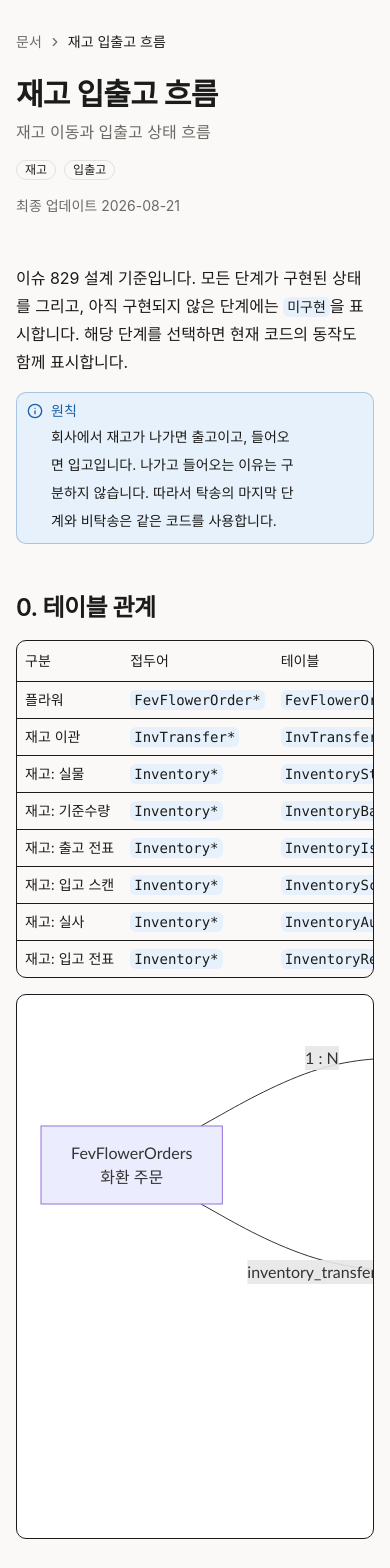
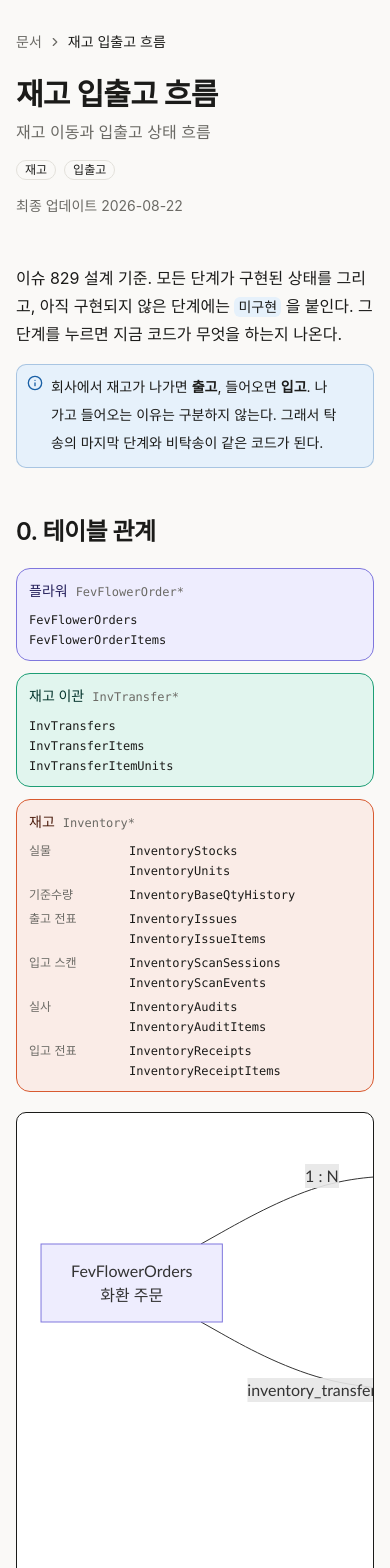
Before and after one commit to riverspace9/share, a Next.js app: page /share/documents/inventory-flow in a window 390 px wide. Shown: the top 1568 px of the page. Built offline with nearby package versions, Linux system fonts and the light colour scheme.

Commit message:
fix: 재고 문서 관계와 탐색 복원

```diff
--- a/app/globals.css
+++ b/app/globals.css
@@ -52,6 +52,15 @@
   --success-foreground: #EAF3DE;
   --warning: #854F0B;
   --warning-foreground: #FAEEDA;
+  --diagram-flower-fill: #EEEDFE;
+  --diagram-flower-stroke: #7F77DD;
+  --diagram-flower-text: #26215C;
+  --diagram-transfer-fill: #E1F5EE;
+  --diagram-transfer-stroke: #1D9E75;
+  --diagram-transfer-text: #04342C;
+  --diagram-inventory-fill: #FAECE7;
+  --diagram-inventory-stroke: #D85A30;
+  --diagram-inventory-text: #4A1B0C;
   --border: #e3e1db;
   --input: var(--border);
   --ring: var(--primary);
@@ -80,6 +89,15 @@
     --success-foreground: #27500A;
     --warning: #EF9F27;
     --warning-foreground: #633806;
+    --diagram-flower-fill: #3C3489;
+    --diagram-flower-stroke: #AFA9EC;
+    --diagram-flower-text: #EEEDFE;
+    --diagram-transfer-fill: #27500A;
+    --diagram-transfer-stroke: #97C459;
+    --diagram-transfer-text: #EAF3DE;
+    --diagram-inventory-fill: #633806;
+    --diagram-inventory-stroke: #EF9F27;
+    --diagram-inventory-text: #FAEEDA;
     --border: #33333a;
     --input: var(--border);
     --ring: var(--primary);
@@ -95,3 +113,39 @@
   background: var(--background);
   color: var(--foreground);
 }
+
+.mermaid-diagram .diagram-flower > rect {
+  fill: var(--diagram-flower-fill) !important;
+  stroke: var(--diagram-flower-stroke) !important;
+}
+
+.mermaid-diagram .diagram-transfer > rect {
+  fill: var(--diagram-transfer-fill) !important;
+  stroke: var(--diagram-transfer-stroke) !important;
+}
+
+.mermaid-diagram .diagram-inventory > rect {
+  fill: var(--diagram-inventory-fill) !important;
+  stroke: var(--diagram-inventory-stroke) !important;
+}
+
+.mermaid-diagram .diagram-flower .label {
+  color: var(--diagram-flower-text) !important;
+}
+
+.mermaid-diagram .diagram-transfer .label {
+  color: var(--diagram-transfer-text) !important;
+}
+
+.mermaid-diagram .diagram-inventory .label {
+  color: var(--diagram-inventory-text) !important;
+}
+
+.mermaid-diagram .cluster rect {
+  fill: var(--card) !important;
+  stroke: var(--border) !important;
+}
+
+.mermaid-diagram .cluster-label span {
+  color: var(--foreground) !important;
+}
--- a/components/documents/mermaid-diagram.tsx
+++ b/components/documents/mermaid-diagram.tsx
@@ -97,7 +97,7 @@
       <div
         aria-label={title}
         aria-busy={svg ? undefined : true}
-        className="min-w-max p-4 md:min-w-0 [&_svg]:h-auto [&_svg]:w-[var(--mermaid-natural-width)] [&_svg]:max-w-none md:[&_svg]:w-full md:[&_svg]:max-w-[var(--mermaid-natural-width)]"
+        className="mermaid-diagram min-w-max p-4 md:min-w-0 [&_svg]:h-auto [&_svg]:w-[var(--mermaid-natural-width)] [&_svg]:max-w-none md:[&_svg]:w-full md:[&_svg]:max-w-[var(--mermaid-natural-width)]"
         dangerouslySetInnerHTML={svg ? { __html: svg } : undefined}
         role="img"
       />
--- a/components/ui/button.tsx
+++ b/components/ui/button.tsx
@@ -26,6 +26,7 @@
         xs: "h-6 gap-1 rounded-[min(var(--radius-md),10px)] px-2 text-xs in-data-[slot=button-group]:rounded-lg has-data-[icon=inline-end]:pr-1.5 has-data-[icon=inline-start]:pl-1.5 [&_svg:not([class*='size-'])]:size-3",
         sm: "h-7 gap-1 rounded-[min(var(--radius-md),12px)] px-2.5 text-[0.8rem] in-data-[slot=button-group]:rounded-lg has-data-[icon=inline-end]:pr-1.5 has-data-[icon=inline-start]:pl-1.5 [&_svg:not([class*='size-'])]:size-3.5",
         lg: "h-9 gap-1.5 px-2.5 has-data-[icon=inline-end]:pr-2 has-data-[icon=inline-start]:pl-2",
+        step: "h-24 min-w-32 flex-col items-start gap-1 px-3 py-3 text-left whitespace-normal",
         icon: "size-8",
         "icon-xs":
           "size-6 rounded-[min(var(--radius-md),10px)] in-data-[slot=button-group]:rounded-lg [&_svg:not([class*='size-'])]:size-3",
--- a/content/diagrams.ts
+++ b/content/diagrams.ts
@@ -1,13 +1,4 @@
-export const inventoryFlowDiagram = `---
-config:
-  themeCSS: |
-    .accent > rect { fill: var(--accent) !important; stroke: var(--accent-foreground) !important; }
-    .success > rect { fill: var(--success-foreground) !important; stroke: var(--success) !important; }
-    .warning > rect { fill: var(--warning-foreground) !important; stroke: var(--warning) !important; }
-    .accent .label, .success .label, .warning .label { color: var(--foreground) !important; }
-    .accent .label text, .success .label text, .warning .label text { fill: var(--foreground) !important; }
----
-flowchart LR
+export const inventoryFlowDiagram = `flowchart LR
   FO["FevFlowerOrders
 화환 주문"]
   FOI["FevFlowerOrderItems
@@ -50,19 +41,11 @@
   SS -->|"1 : N"| SE
   SS -->|"receipt_id"| RC
   UN -->|"last_issue_id"| IS
-  class FO,FOI accent
-  class TR,TRI,TRU success
-  class ST,UN,IS,ISI,RC,RCI,SS,SE,BQH warning`
+  class FO,FOI diagram-flower
+  class TR,TRI,TRU diagram-transfer
+  class ST,UN,IS,ISI,RC,RCI,SS,SE,BQH diagram-inventory`
 
-export const inventoryHeaderItemDiagram = `---
-config:
-  themeCSS: |
-    .success > rect { fill: var(--success-foreground) !important; stroke: var(--success) !important; }
-    .warning > rect { fill: var(--warning-foreground) !important; stroke: var(--warning) !important; }
-    .success .label, .warning .label { color: var(--foreground) !important; }
-    .success .label text, .warning .label text { fill: var(--foreground) !important; }
----
-flowchart LR
+export const inventoryHeaderItemDiagram = `flowchart LR
   IS["InventoryIssues
 전표 1행"] -->|"1 : N"| ISI["InventoryIssueItems
 품목 N행"]
@@ -75,20 +58,10 @@
   AU["InventoryAudits
 실사 1행"] -->|"1 : N"| AUI["InventoryAuditItems
 품목 N행"]
-  class TR,TRI success
-  class IS,ISI,RC,RCI,AU,AUI warning`
+  class TR,TRI diagram-transfer
+  class IS,ISI,RC,RCI,AU,AUI diagram-inventory`
 
-export const inventoryTransferBoundaryDiagram = `---
-config:
-  themeCSS: |
-    .success > rect { fill: var(--success-foreground) !important; stroke: var(--success) !important; }
-    .warning > rect { fill: var(--warning-foreground) !important; stroke: var(--warning) !important; }
-    .success .label, .warning .label { color: var(--foreground) !important; }
-    .success .label text, .warning .label text { fill: var(--foreground) !important; }
-    .cluster rect { fill: var(--card) !important; stroke: var(--border) !important; }
-    .cluster-label text, .cluster-label span { fill: var(--foreground) !important; color: var(--foreground) !important; }
----
-flowchart TD
+export const inventoryTransferBoundaryDiagram = `flowchart TD
   TR["InvTransfers
 이동 지시"] -->|"issue_id"| IS
   TR -->|"receipt_id"| RC
@@ -100,8 +73,8 @@
     IS["InventoryIssues
 상차 때 생성"]
   end
-  class TR success
-  class IS,RC warning`
+  class TR diagram-transfer
+  class IS,RC diagram-inventory`
 
 export const consignmentFeeDiagram = `flowchart LR
   A[기본 탁송비] --> B[수량 확인]
--- a/content/documents/inventory-flow.mdx
+++ b/content/documents/inventory-flow.mdx
@@ -1,46 +1,33 @@
 import { Callout, MermaidDiagram } from '@/components/documents'
 import {
-  inventoryFlowDiagram,
   inventoryHeaderItemDiagram,
   inventoryTransferBoundaryDiagram,
 } from '@/content/diagrams'
 import { InventoryFlowExplorer } from '@/features/inventory-flow/inventory-flow-explorer'
+import { InventoryRelationshipOverview } from '@/features/inventory-flow/inventory-relationship-overview'
 
 export const documentMeta = {
   slug: 'inventory-flow',
   title: '재고 입출고 흐름',
   summary: '재고 이동과 입출고 상태 흐름',
-  updatedAt: '2026-08-21',
+  updatedAt: '2026-08-22',
   order: 10,
   tags: ['재고', '입출고'],
 }
 
-이슈 829 설계 기준입니다. 모든 단계가 구현된 상태를 그리고, 아직 구현되지 않은 단계에는 `미구현`을 표시합니다. 해당 단계를 선택하면 현재 코드의 동작도 함께 표시합니다.
+이슈 829 설계 기준. 모든 단계가 구현된 상태를 그리고, 아직 구현되지 않은 단계에는 `미구현` 을 붙인다. 그 단계를 누르면 지금 코드가 무엇을 하는지 나온다.
 
-<Callout variant="info" title="원칙">
-회사에서 재고가 나가면 출고이고, 들어오면 입고입니다. 나가고 들어오는 이유는 구분하지 않습니다. 따라서 탁송의 마지막 단계와 비탁송은 같은 코드를 사용합니다.
+<Callout variant="info">
+회사에서 재고가 나가면 **출고**, 들어오면 **입고**. 나가고 들어오는 이유는 구분하지 않는다. 그래서 탁송의 마지막 단계와 비탁송이 같은 코드가 된다.
 </Callout>
 
-## 0. 테이블 관계
-
-| 구분 | 접두어 | 테이블 |
-|---|---|---|
-| 플라워 | `FevFlowerOrder*` | `FevFlowerOrders`, `FevFlowerOrderItems` |
-| 재고 이관 | `InvTransfer*` | `InvTransfers`, `InvTransferItems`, `InvTransferItemUnits` |
-| 재고: 실물 | `Inventory*` | `InventoryStocks`, `InventoryUnits` |
-| 재고: 기준수량 | `Inventory*` | `InventoryBaseQtyHistory` |
-| 재고: 출고 전표 | `Inventory*` | `InventoryIssues`, `InventoryIssueItems` |
-| 재고: 입고 스캔 | `Inventory*` | `InventoryScanSessions`, `InventoryScanEvents` |
-| 재고: 실사 | `Inventory*` | `InventoryAudits`, `InventoryAuditItems` |
-| 재고: 입고 전표 | `Inventory*` | `InventoryReceipts`, `InventoryReceiptItems` |
-
-<MermaidDiagram code={inventoryFlowDiagram} title="재고 입출고 테이블 관계" />
+<InventoryRelationshipOverview />
 
 ## 1. 개념
 
 ### 현재 상태와 발생한 사건을 다른 테이블에 나눈다
 
-재고 테이블은 지금 몇 개가 있는지를 저장하는 테이블과 나가고 들어온 사건을 기록하는 테이블로 나뉩니다. 이 구분이 첫 번째 기준입니다.
+재고 테이블은 두 종류다. 지금 몇 개가 있는지를 저장하는 테이블과, 나가고 들어온 사건을 기록하는 테이블이다. 이 구분이 첫 번째 기준이다.
 
 | 역할 | 테이블 |
 |---|---|
@@ -54,34 +41,29 @@
 
 | 구분 | 테이블 | 내용 |
 |---|---|---|
-| 현재 재고 | `InventoryStocks`, `InventoryUnits` | 보유 수량과 보유 실물 |
-| 출고 | `InventoryIssues`, `InventoryIssueItems` | 출고 전표 |
-| 입고 | `InventoryReceipts`, `InventoryReceiptItems` | 입고 전표 |
-| 이동 지시 | `InvTransfers`, `InvTransferItems`, `InvTransferItemUnits` | 출발 회사와 도착 회사 |
-| 작업 절차 | `InventoryScanSessions`, `InventoryScanEvents`, `InventoryAudits`, `InventoryAuditItems` | 스캔과 실사 진행 기록 |
+| 현재 재고 | `InventoryStocks · InventoryUnits` | 보유 수량과 보유 실물 |
+| 출고 | `InventoryIssues + Items` | 출고 전표 |
+| 입고 | `InventoryReceipts + Items` | 입고 전표 |
+| 이동 지시 | `InvTransfers + Items + ItemUnits` | 출발 회사와 도착 회사 |
+| 작업 절차 | `InventoryScanSessions + Events · InventoryAudits + Items` | 스캔과 실사 진행 기록 |
 
-출고를 유발한 주문인 `FevFlowerOrders`, `FevFlowerOrderItems`와 기준수량 변경 이력인 `InventoryBaseQtyHistory`를 더해 16개입니다.
+여기에 `FevFlowerOrders` + `FevFlowerOrderItems`(출고를 유발한 주문)와 `InventoryBaseQtyHistory`(기준수량 변경 이력)를 더해 16개다.
 
 ### 헤더와 품목 행으로 나뉜 구조가 넷이다
 
-출고, 입고, 이동, 실사는 같은 구조입니다. 헤더 1행이 사건 1건이고 품목 행이 그 사건에 포함된 품목입니다. 헤더에는 주체, 시각, 대상 회사가 있고 품목 행에는 품목코드와 수량이 있습니다.
-
-- `InventoryIssues` 1행은 `InventoryIssueItems` N행을 가집니다.
-- `InventoryReceipts` 1행은 `InventoryReceiptItems` N행을 가집니다.
-- `InvTransfers` 1행은 `InvTransferItems` N행을 가집니다.
-- `InventoryAudits` 1행은 `InventoryAuditItems` N행을 가집니다.
+넷이 같은 구조다. 헤더 1행이 사건 1건이고 품목 행이 그 사건에 포함된 품목이다. 헤더에는 주체와 시각과 대상 회사가 있고, 품목 행에는 품목코드와 수량이 있다.
 
 <MermaidDiagram code={inventoryHeaderItemDiagram} title="헤더와 품목 행 관계" />
 
 ### 핵심 관계는 이동이 전표 두 건을 참조하는 것이다
 
-회사 사이 이동 1건은 출고 전표 1건과 입고 전표 1건을 만듭니다. 출발 회사에서 나간 사건과 도착 회사로 들어온 사건이 별개로 기록되고, `InvTransfers.issue_id`와 `InvTransfers.receipt_id`가 두 전표를 참조합니다.
+회사 사이 이동 1건은 출고 전표 1건과 입고 전표 1건을 만든다. 출발 회사에서 나간 사건과 도착 회사로 들어온 사건이 별개로 기록되고, `InvTransfers`가 두 전표를 참조한다.
 
 <MermaidDiagram code={inventoryTransferBoundaryDiagram} title="회사 사이 이동과 출고ㆍ입고 전표 관계" />
 
 ### 보유 재고를 수량 단위와 개별 단위로 나눠 저장한다
 
-조사용품은 QR이 부착되어 있어 수량뿐 아니라 어느 바코드를 보유했는지까지 저장합니다. 근조기ㆍ축기는 QR이 없어 수량만 저장합니다. 따라서 조사용품에만 `InventoryUnits` 행이 존재합니다.
+조사용품은 QR이 부착되어 있어 수량뿐 아니라 어느 바코드를 보유했는지까지 저장한다. 근조기ㆍ축기는 QR이 없어 수량만 저장한다. 그래서 조사용품에만 `InventoryUnits` 행이 존재한다.
 
 | 테이블 | 단위 | 대상 |
 |---|---|---|
@@ -90,41 +72,45 @@
 
 ### 현재고는 재고유형과 무관하게 InventoryStocks.qty로 통일한다
 
-두 재고유형이 같은 컬럼을 현재고로 읽고, 예약과 차감도 같은 컬럼을 봅니다. `base_qty`는 지점별로 몇 개를 두어야 하는지를 정한 목표치이고 현재고를 만들지 않습니다.
+두 재고유형이 같은 컬럼을 현재고로 읽고, 예약과 차감도 같은 컬럼을 본다. `base_qty`는 지점별로 몇 개를 두어야 하는지를 정한 목표치로만 남고 현재고를 만들지 않는다.
 
-| 항목 | 조사용품 | 근조기ㆍ축기 |
+| | 조사용품 | 근조기ㆍ축기 |
 |---|---|---|
 | 현재고 | `InventoryStocks.qty` | `InventoryStocks.qty` |
 | 가용재고 | `qty - reserved_qty` | `qty - reserved_qty` |
 | `base_qty` | 미사용 | 보유 목표치 |
 
-<Callout variant="warning" title="미구현">
-근조기ㆍ축기 재고 화면은 `base_qty - 사용수량`을 현재고로 계산합니다(`ceremonial-flag-inventory.service.ts:155`, `:286`). `qty`를 늘리는 경로가 근조기에 없어 dev 재고 8,236행 중 `qty > 0`인 행은 1,807행입니다. 반면 이동 예약은 유형 구분 없이 `qty - reserved_qty`를 봅니다(`inventory-transfer.service.ts:931`). 근조기가 담긴 탁송 주문은 상품 준비 처리에서 막힙니다. 통일하려면 화면 산출식을 `qty`로 교체하고, 반납 입고의 `qty` 증가, `CONSUME` 출고의 `qty` 차감, 실사 완료의 근조기 `qty` 반영을 구현해야 합니다. 기존 행은 `base_qty - 사용수량`으로 한 번 채웁니다.
+<Callout variant="warning" title="아직 구현되지 않았다">
+근조기ㆍ축기 재고 화면은 `base_qty - 사용수량`을 현재고로 계산한다(`ceremonial-flag-inventory.service.ts:155`, `:286`). `qty`를 늘리는 경로가 근조기에 없어 dev 재고 8,236행 중 `qty > 0`인 행이 1,807행이다. 반면 이동 예약은 유형 구분 없이 `qty - reserved_qty`를 보므로(`inventory-transfer.service.ts:931`), 근조기가 담긴 탁송 주문은 상품 준비 처리에서 막힌다. 통일에 필요한 것은 넷이다. 화면 산출식을 `qty`로 교체, 반납 입고의 `qty` 증가, `CONSUME` 출고의 `qty` 차감, 실사 완료의 근조기 `qty` 반영. 기존 행은 `base_qty - 사용수량`으로 한 번 채운다.
 </Callout>
 
 ### 출고와 입고를 별도 테이블로 둔 근거
 
-이동 테이블 하나에 유형 컬럼을 두는 설계도 성립합니다. 이 설계에도 일부 적용되어 있습니다. `InvTransfers.transfer_type`은 `TRANSFER` 또는 `DELIVERY`이고 `destination_company_id`는 nullable이므로, 도착 회사가 없는 자사 배송을 그 조합으로 표현합니다.
+이동 테이블 하나에 유형 컬럼을 두는 설계도 성립한다. 이 설계에도 일부 적용되어 있다. `InvTransfers.transfer_type`(`TRANSFER` / `DELIVERY`)이 있고 `destination_company_id`는 nullable이므로, 도착 회사가 없는 자사 배송을 그 조합으로 표현한다.
 
-전표를 별도로 둔 직접적인 이유는 `InventoryReceipts`가 이미 존재한다는 점입니다. 이 테이블은 2026-07-02부터 존재하고 입고 스캔 화면이 연결되어 있습니다. 이슈 829는 없던 출고 쪽을 대칭으로 추가하는 범위이며 두 테이블을 통합하는 범위는 아닙니다.
+그럼에도 전표를 별도로 둔 직접적 이유는 **`InventoryReceipts`가 이미 존재했다는 것**이다. 이 테이블은 2026-07-02부터 있었고 입고 스캔 화면이 여기에 연결되어 있다. 이슈 829는 없던 출고 쪽을 대칭으로 추가한 작업이고, 두 테이블의 통합 여부를 재검토한 작업이 아니다.
 
-| 항목 | 입고 전표 | 출고 전표 |
+통합을 어렵게 하는 구조적 차이는 셋이다.
+
+| | 입고 전표 | 출고 전표 |
 |---|---|---|
 | 상태 | 기본값 `IN_PROGRESS`. 스캔 진행 중에는 미완료 상태 | 기본값 `COMPLETED`. 생성 시점에 완료 |
 | 채번 | `receipt_no` | `issue_no` |
 | 연결 테이블 | `InventoryScanSessions.receipt_id` | `InventoryUnits.last_issue_id` |
 
-한 테이블로 통합하면 `IN_PROGRESS`가 출고 행에서 의미 없는 값이 되고 채번도 유형별로 분리해야 합니다. 스캔 세션은 입고에만 연결되고 출고에는 스캔 절차가 없습니다.
+한 테이블로 통합하면 `IN_PROGRESS`가 출고 행에서 의미 없는 값이 되고, 채번도 유형별로 분리해야 한다. 스캔 세션은 입고에만 연결되고 출고에는 스캔 절차가 없다.
 
-전표는 회사 하나를 기준으로 1건씩 생성됩니다. 상대 회사가 우리 회사이면 2건이고, 아니면 1건입니다. 물류센터는 `OrgCompanies`에 등록하지만 재고를 우리가 관리하지 않습니다. 따라서 물류센터가 상대 회사인 입고에는 출고 전표가 생기지 않습니다. 물류센터가 우리 화면에서 출고를 기록하는 절차가 없기 때문입니다.
+전표를 분리한 결과로 기록 규칙이 단순해진다. **전표는 회사 하나를 기준으로 1건씩 생성된다.** 상대 회사가 우리 회사이면 2건, 아니면 1건이다.
+
+물류센터는 `OrgCompanies`에 등록하지만 재고를 우리가 관리하지 않는다. 그래서 상대 회사가 우리 회사인데도 출고 전표가 생기지 않는다. 물류센터가 우리 화면에서 출고를 찍는 절차가 없기 때문이다.
 
 | 사건 | 출고 전표 | 입고 전표 |
 |---|---|---|
-| 지점에서 지점으로 탁송 | 출발 지점에 1건 (`TRANSFER`) | 도착 지점에 1건 (`TRANSFER`) |
-| 지점에서 장례식장으로 배송 | 1건 (`CONSUME`) | 없음 |
-| 물류센터에서 지점으로 입고 | 없음 | 1건 (`TRANSFER`) |
+| 지점 → 지점 (탁송) | 출발 지점에 1건 (`TRANSFER`) | 도착 지점에 1건 (`TRANSFER`) |
+| 지점 → 장례식장 (배송) | 1건 (`CONSUME`) | 없음 |
+| 물류센터 → 지점 (입고) | 없음 | 1건 (`TRANSFER`) |
 
-근조기ㆍ축기 사용수량은 `issue_type = 'CONSUME'`인 전표만 집계합니다. 지점 간 이동(`TRANSFER`)은 회사 외부로 나간 것이 아니므로 사용수량에 포함하지 않습니다.
+이 구분이 실제로 사용되는 예가 근조기ㆍ축기 사용수량이다. 지점 간 이동(`TRANSFER`)은 회사 외부로 나간 것이 아니므로 사용수량에 포함하지 않는다. 현재는 `issue_type`이 `CONSUME`인지만 확인하면 되고, 이동 테이블 하나로 관리했다면 도착 회사 유무로 매번 판별해야 한다.
 
 ## 2. 흐름 탐색
 
@@ -132,20 +118,16 @@
 
 ## 상태 값
 
-- `InvTransfers.status`: `PREPARING` / `IN_TRANSIT` / `COMPLETED` / `CANCELLED`
-- `InvTransfers.transfer_type`: `TRANSFER`(지점 간) / `DELIVERY`(자사 배송)
-- `InventoryUnits.status`: `IN_STOCK` / `RESERVED` / `IN_TRANSIT` / `CONSUMED`
-- `inventory_type`: `FUNERAL_SUPPLIES` / `CONDOLENCE_FLAG` / `CONGRATULATORY_FLAG`
-- `InventoryIssues.issue_type`: `TRANSFER`(회사 간 이동) / `CONSUME`(외부로 나감)
-- `InventoryReceipts.receipt_type`: `EXTERNAL` / `RETURN` / `TRANSFER`
-- `FevFlowerOrders.order_status`: `ORDERED` / `CONFIRMED` / `DELIVERING` / `DELIVERED` / `CANCELLED`
-- `consignment_type`: `DEPARTURE` / `ARRIVAL` / `null`(비탁송)
-- `InventoryScanEvents.result_code`: `NORMAL` / `EXCESS` / `UNPLANNED` / `UNKNOWN_ITEM` / `DUPLICATE`
+`InvTransfers.status` `PREPARING` / `IN_TRANSIT` / `COMPLETED` / `CANCELLED` · `InvTransfers.transfer_type` `TRANSFER`(지점 간) / `DELIVERY`(자사 배송)<br />
+`InventoryUnits.status` `IN_STOCK` / `RESERVED` / `IN_TRANSIT` / `CONSUMED` · `inventory_type` `FUNERAL_SUPPLIES` / `CONDOLENCE_FLAG` / `CONGRATULATORY_FLAG`<br />
+`InventoryIssues.issue_type` `TRANSFER`(회사 간 이동) / `CONSUME`(외부로 나감) · `InventoryReceipts.receipt_type` `EXTERNAL` / `RETURN` / `TRANSFER`<br />
+`FevFlowerOrders.order_status` `ORDERED` / `CONFIRMED` / `DELIVERING` / `DELIVERED` / `CANCELLED` · `consignment_type` `DEPARTURE` / `ARRIVAL` / `null`(비탁송)<br />
+`InventoryScanEvents.result_code` `NORMAL` / `EXCESS` / `UNPLANNED` / `UNKNOWN_ITEM` / `DUPLICATE`
 
-현재고는 재고유형과 무관하게 `InventoryStocks.qty`입니다. 가용재고는 `qty - reserved_qty`이며 두 유형이 같습니다. 근조기ㆍ축기의 `base_qty`와 조사용품의 `min_qty`(화면 라벨 '안전 재고')는 몇 개 있어야 하는지를 정한 목표치이고 현재고를 만들지 않습니다. 모자라면 그만큼 채우는 방식입니다. 근조기ㆍ축기는 화면에서 `잔여 < 기준`일 때 입고 버튼을 활성화하고 조사용품은 물류센터가 보충을 판단합니다. 커머스의 안전재고처럼 발주량을 따로 계산하거나 미달 경고를 내지 않습니다. 두 컬럼의 통합은 후속 과제입니다.
+**현재고는 재고유형과 무관하게 `InventoryStocks.qty` 다.** 가용재고는 `qty - reserved_qty` 이고 이것도 두 유형이 같다. 근조기ㆍ축기의 `base_qty` 와 조사용품의 `min_qty`(화면 라벨 '안전 재고')는 둘 다 **몇 개 있어야 하는지를 정한 목표치**이고 현재고를 만들지 않는다. 모자라면 그만큼 채우는 방식이라 성격이 같다. 근조기·축기는 우리 화면이 판정해 `잔여 < 기준`일 때 입고 버튼을 활성화하고, 조사용품은 물류센터가 판정해 보충한다. 커머스의 안전재고처럼 발주량을 따로 계산하거나 미달 경고를 내지 않는다. 두 컬럼을 하나로 합치는 것은 뒤로 미뤄 둔 과제다.
 
-근조기ㆍ축기 사용수량은 확정 출고 합에서 확정 반납입고 합을 뺀 값이며 얼마나 나갔는지를 보여주는 기록입니다. 출고는 `issue_type = 'CONSUME'` 전표만 집계하고 `TRANSFER`는 회사 사이 이동이므로 집계하지 않습니다. 반납은 완료된 입고 전표를 유형과 무관하게 모두 차감합니다. `RETURN`만 집계하도록 제한하지 않아 탁송 하차가 만드는 `TRANSFER` 입고 전표도 함께 차감됩니다. 옛 출고 테이블인 `FsmsSupplyShipments`는 재고에서 읽지 않고 실적의 인력지원 건수 원장으로 남아 있습니다.
+**근조기ㆍ축기 사용수량**은 확정 출고 합에서 확정 반납입고 합을 뺀 값이고 얼마나 나갔는지를 보여주는 기록이다. 출고는 `issue_type = 'CONSUME'` 전표만 세고 TRANSFER 는 회사 사이 이동이라 세지 않는다. 반납은 완료된 입고 전표를 유형과 무관하게 전부 차감한다. RETURN 만 세도록 좁혀져 있지 않아 탁송 하차가 만드는 TRANSFER 입고 전표도 함께 차감된다. 옛 출고 테이블(`FsmsSupplyShipments`)은 재고가 더 이상 읽지 않고, 실적의 인력지원 건수 원장으로 남아 있다.
 
-수량과 실물은 층이 다릅니다. `InventoryStocks.qty`는 품목별 현재고이고 `InventoryUnits`는 조사용품 바코드 한 개가 한 행입니다. 유닛은 그 수량 안의 어느 실물이 어디 있는지를 가리키며 별도의 재고 셈이 아닙니다. 두 값이 다르면 실사가 `qty`를 실물에 맞춥니다.
+**수량과 실물은 층이 다르다.** `InventoryStocks.qty` 가 품목별 현재고이고, `InventoryUnits` 는 조사용품 바코드 한 개가 한 행이다. 유닛은 그 수량 안의 어느 실물이 어디 있는지를 가리키는 것이지 별도의 재고 셈이 아니다. 두 값이 어긋나면 실사가 `qty` 를 실물에 맞춘다.
 
-재고유형은 전표 헤더가 아니라 품목 행이 가집니다. 한 이동에 조사용품과 근조기가 섞일 수 있으므로 전표 한 건이 유형이 다른 품목을 함께 담습니다.
+**재고유형은 전표 헤더가 아니라 품목 행이 갖는다.** 한 이동에 조사용품과 근조기가 섞일 수 있으므로, 전표 한 건이 유형이 다른 품목을 함께 담는다.
--- /dev/null
+++ b/features/inventory-flow/inventory-relationship-overview.tsx
@@ -0,0 +1,116 @@
+import * as React from 'react'
+
+import {
+  Card,
+  CardContent,
+  CardHeader,
+  CardTitle,
+} from '@/components/ui/card'
+import { MermaidDiagram } from '@/components/documents/mermaid-diagram'
+import { inventoryFlowDiagram } from '@/content/diagrams'
+import { cn } from '@/lib/utils'
+
+interface TableGroupSection {
+  label?: string
+  tables: readonly string[]
+}
+
+interface TableGroup {
+  title: string
+  prefix: string
+  cardClassName: string
+  titleClassName: string
+  sections: readonly TableGroupSection[]
+}
+
+const tableGroups: readonly TableGroup[] = [
+  {
+    title: '플라워',
+    prefix: 'FevFlowerOrder*',
+    cardClassName: 'border-[var(--diagram-flower-stroke)] bg-[var(--diagram-flower-fill)] ring-0',
+    titleClassName: 'text-[var(--diagram-flower-text)]',
+    sections: [
+      { tables: ['FevFlowerOrders', 'FevFlowerOrderItems'] },
+    ],
+  },
+  {
+    title: '재고 이관',
+    prefix: 'InvTransfer*',
+    cardClassName: 'border-[var(--diagram-transfer-stroke)] bg-[var(--diagram-transfer-fill)] ring-0',
+    titleClassName: 'text-[var(--diagram-transfer-text)]',
+    sections: [
+      { tables: ['InvTransfers', 'InvTransferItems', 'InvTransferItemUnits'] },
+    ],
+  },
+  {
+    title: '재고',
+    prefix: 'Inventory*',
+    cardClassName: 'border-[var(--diagram-inventory-stroke)] bg-[var(--diagram-inventory-fill)] ring-0',
+    titleClassName: 'text-[var(--diagram-inventory-text)]',
+    sections: [
+      { label: '실물', tables: ['InventoryStocks', 'InventoryUnits'] },
+      { label: '기준수량', tables: ['InventoryBaseQtyHistory'] },
+      { label: '출고 전표', tables: ['InventoryIssues', 'InventoryIssueItems'] },
+      { label: '입고 스캔', tables: ['InventoryScanSessions', 'InventoryScanEvents'] },
+      { label: '실사', tables: ['InventoryAudits', 'InventoryAuditItems'] },
+      { label: '입고 전표', tables: ['InventoryReceipts', 'InventoryReceiptItems'] },
+    ],
+  },
+]
+
+function TableGroupCard({ group }: { group: TableGroup }) {
+  return (
+    <Card
+      aria-label={`${group.title} 테이블`}
+      className={cn('border lg:min-h-60', group.cardClassName)}
+      role="group"
+      size="sm"
+    >
+      <CardHeader>
+        <CardTitle className="flex items-baseline gap-2">
+          <span className={group.titleClassName}>{group.title}</span>
+          <code className="font-mono text-xs font-normal text-muted-foreground">
+            {group.prefix}
+          </code>
+        </CardTitle>
+      </CardHeader>
+      <CardContent className="flex flex-col gap-2">
+        {group.sections.map((section, sectionIndex) => (
+          <div
+            key={section.label ?? sectionIndex}
+            className={cn(
+              'flex flex-col gap-1',
+              section.label && 'grid grid-cols-[5.5rem_minmax(0,1fr)] gap-x-3'
+            )}
+          >
+            {section.label ? (
+              <span className="text-xs text-muted-foreground">{section.label}</span>
+            ) : null}
+            <div className={cn('flex flex-col gap-1', section.label && 'grid sm:grid-cols-2')}>
+              {section.tables.map((table) => (
+                <code key={table} className="font-mono text-xs text-foreground">
+                  {table}
+                </code>
+              ))}
+            </div>
+          </div>
+        ))}
+      </CardContent>
+    </Card>
+  )
+}
+
+export function InventoryRelationshipOverview() {
+  return (
+    <section
+      aria-label="테이블 구분과 관계"
+      className="flex w-[min(90rem,calc(100vw-2rem))] self-center flex-col gap-5"
+    >
+      <h2 className="mt-8 text-2xl font-semibold tracking-tight">0. 테이블 관계</h2>
+      <div className="grid gap-3 lg:grid-cols-[1fr_1fr_1.6fr]">
+        {tableGroups.map((group) => <TableGroupCard key={group.title} group={group} />)}
+      </div>
+      <MermaidDiagram code={inventoryFlowDiagram} title="재고 입출고 테이블 관계" />
+    </section>
+  )
+}
```
Also changed, not shown: components/ui/tabs.tsx (+6 -4 lines), features/inventory-flow/inventory-flow-explorer.tsx (+16 -10 lines), features/inventory-flow/inventory-flow-table.tsx (+12 -8 lines), 2 other files (tests, documents, lock files or other folders).
